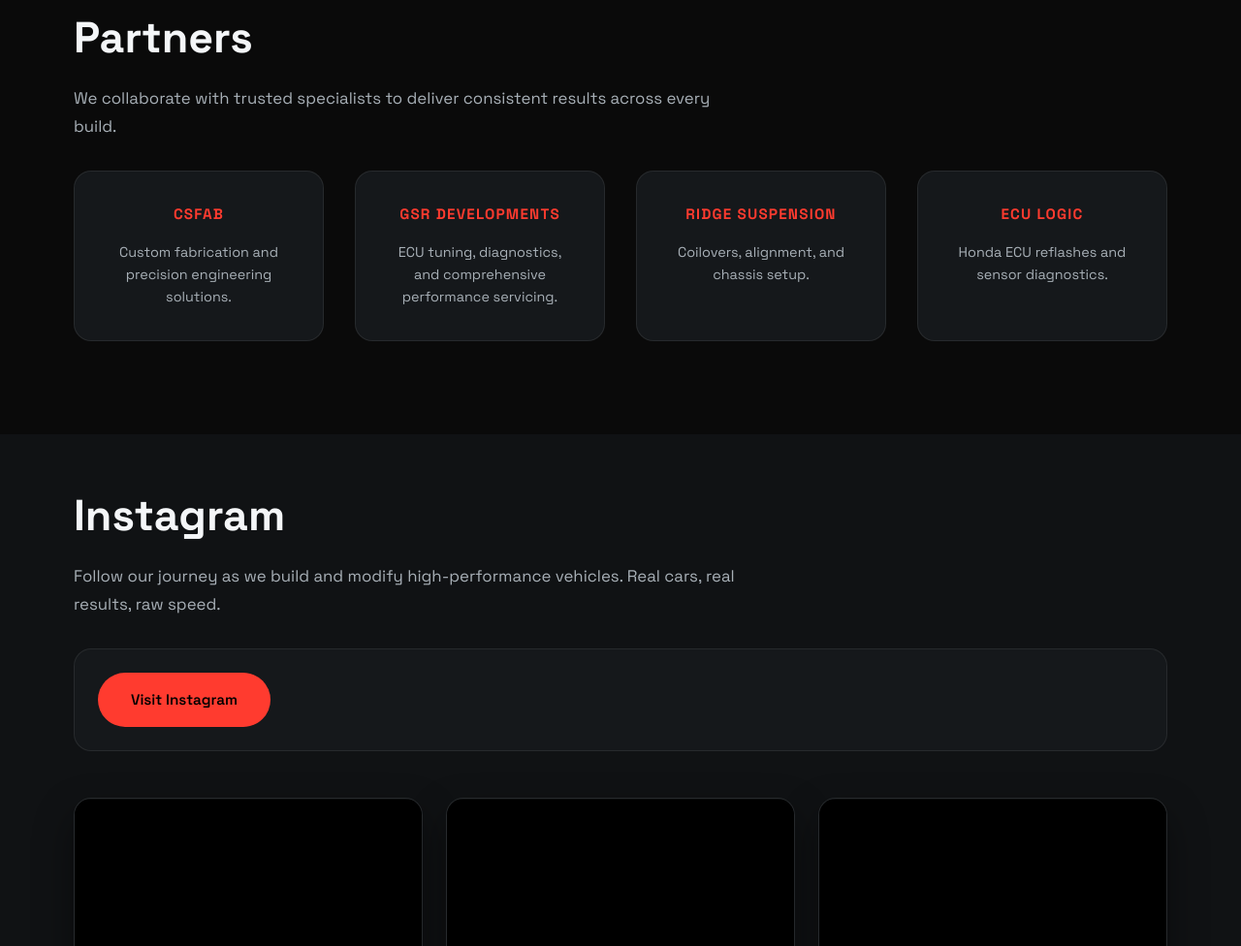
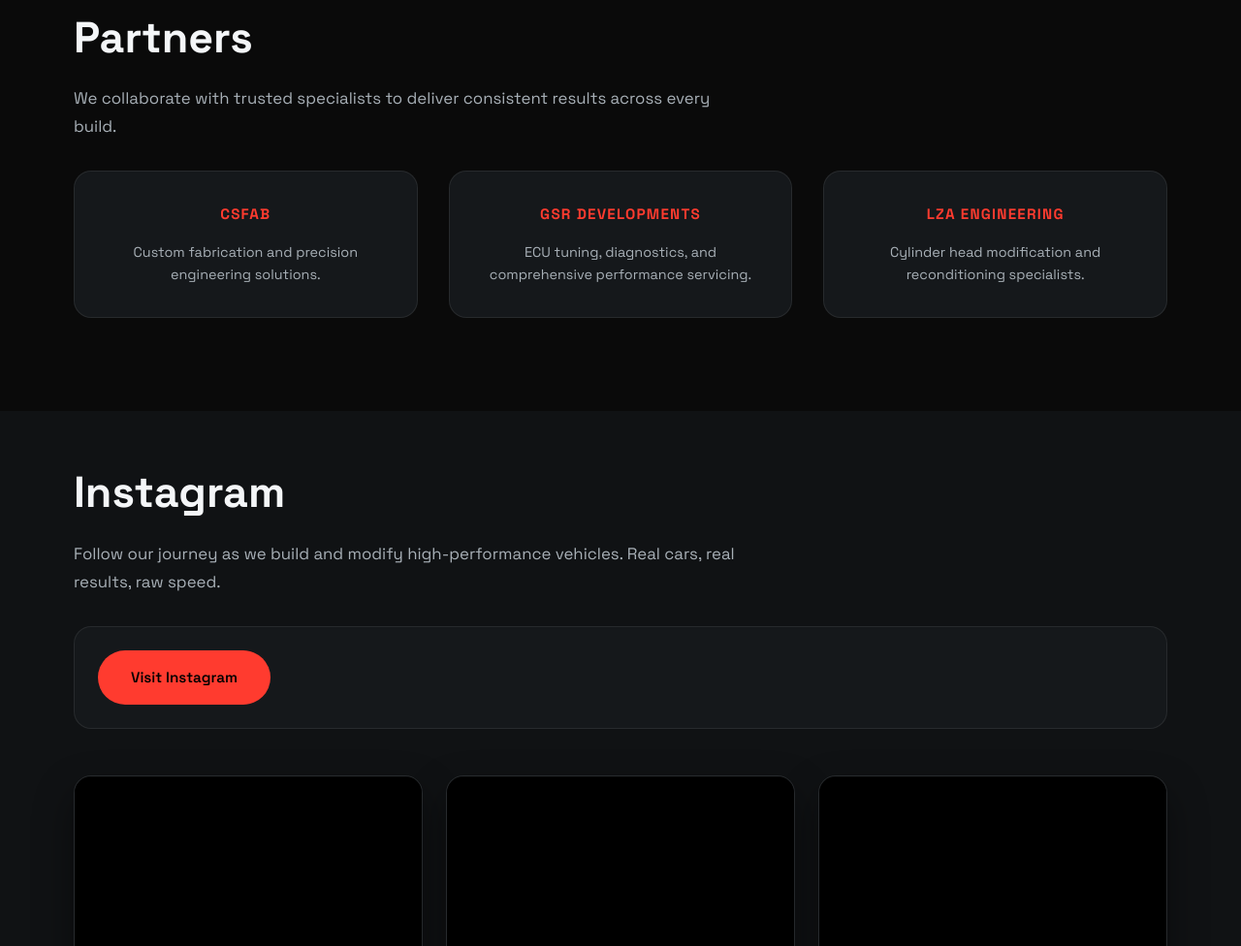
Before and after one commit to CTCONTECH/Performance_Den, a website: page index.html in a window 1280 px wide. Shown: the part 1542-2518 px from the top of the page at 97% size. Drawn offline with Linux system fonts and the light colour scheme; a script that the page names is missing.

Commit message:
Replace Ridge Suspension with LZA Engineering, remove ECU Logic, update partner descriptions

```diff
--- a/index.html
+++ b/index.html
@@ -132,12 +132,8 @@
               <p>ECU tuning, diagnostics, and comprehensive performance servicing.</p>
             </article>
             <article class="partner-card">
-              <div class="partner-logo">Ridge Suspension</div>
-              <p>Coilovers, alignment, and chassis setup.</p>
-            </article>
-            <article class="partner-card">
-              <div class="partner-logo">ECU Logic</div>
-              <p>Honda ECU reflashes and sensor diagnostics.</p>
+              <div class="partner-logo">LZA Engineering</div>
+              <p>Cylinder head modification and reconditioning specialists.</p>
             </article>
           </div>
         </div>
@@ -210,6 +206,5 @@
       </div>
     </footer>
 
-    <script async src="https://www.instagram.com/embed.js"></script>
   </body>
 </html>
```
